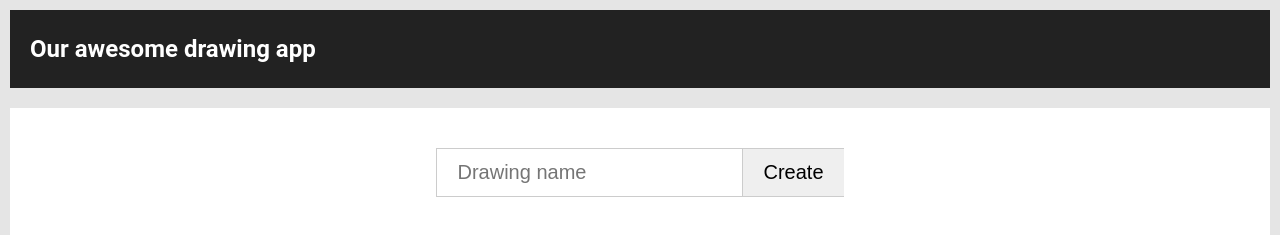
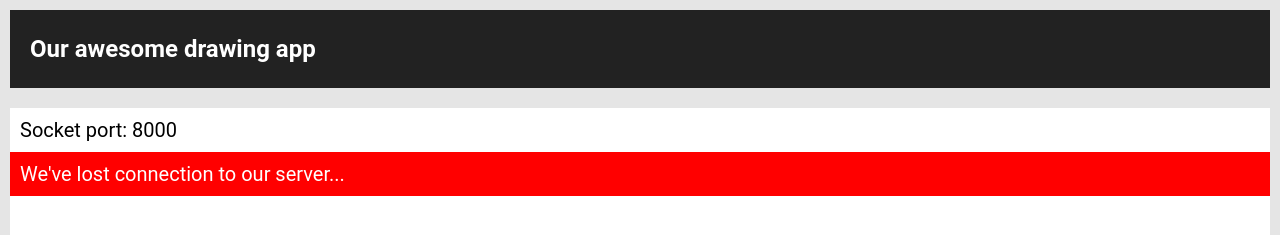
Before and after one commit to renegmed/real-time-reac, a React (Create React App) app in the folder client/: page / in a window 1280 px wide. Shown: the top 235 px of the page. Built offline with nearby package versions, Linux system fonts and the light colour scheme; no server answers.

Commit message:
10 added connection status message

```diff
--- a/client/src/App.js
+++ b/client/src/App.js
@@ -3,6 +3,8 @@ import './App.css';
 import DrawingForm from './DrawingForm';
 import DrawingList from './DrawingList';
 import Drawing from './Drawing';
+import Connection from './Connection';
+
 
 class App extends Component {
   // initialize to null in order to call DrawingForm and DrawingList
@@ -42,6 +44,7 @@ class App extends Component {
         <div className="App-header">
           <h2>Our awesome drawing app</h2>
         </div>
+        <Connection />
         {ctrl}
       </div>
     );
--- /dev/null
+++ b/client/src/Connection.js
@@ -0,0 +1,55 @@
+import React, { Component } from 'react';
+import { subscribeToConnectionEvent } from './api';
+
+class Connection extends Component {
+    state = {
+        connectionState: 'connecting',
+    }
+
+    constructor(props) {
+        super(props);
+        subscribeToConnectionEvent( // pass a callback function with
+            ({                      // param connectionState -'connected', disconnected', 'connecting' & port
+                state: connectionState,
+                port,
+            }) => {                 // function that updates the state
+                this.setState({
+                    connectionState,
+                    port,
+                });
+            }
+        );
+    }
+
+    render() {
+        let content = null;
+
+        if (this.state.connectionState === 'disconnected') {
+            content = (
+                <div className="Connection-error">
+                    We've lost connection to our server...
+                </div>
+            );
+        }
+
+        if (this.state.connectionState === 'connecting') {
+            content = (
+                <div>
+                   Connecting....
+                </div>
+            );
+        }
+
+        return (
+            <div className="Connection">
+                <div className="Connection-port">
+                    Socket port: {this.state.port}
+                </div>
+                {content}
+            </div>
+        );
+    }
+
+}
+
+export default Connection;
--- a/client/src/api.js
+++ b/client/src/api.js
@@ -1,7 +1,13 @@
 import openSocket from 'socket.io-client';
 import Rx from 'rxjs/Rx';
 
-const socket = openSocket('http://localhost:8000');
+// this is a hack, not recommeded
+// search the current location's search attribute, replace ? with ''. if it is not possible, use default 8000 port
+console.log(window.location.search);
+const port = parseInt(window.location.search.replace('?', ''), 10) || 8000;
+console.log(port);
+
+const socket = openSocket(`http://localhost:${port}`);
 
 function subscribeToDrawings(cb) {
     socket.on('drawing', cb);                   // receives 'drawing' topic from server
@@ -32,9 +38,27 @@ function subscribeToDrawingLines(drawingId, cb) {
     socket.emit('subscribeToDrawingLines', drawingId);  // subscribing to drawing lines points
 }
 
+function subscribeToConnectionEvent(cb) {
+    socket.on('connect', () => cb({
+        state: 'connected',
+        port,
+    }));
+
+    socket.on('disconnect', () => cb({
+        state: 'disconnected',
+        port,
+    }));
+
+    socket.on('connect_error', () => cb({
+        state: 'disconnected',
+        port,
+    }));
+}
+
 export {
     createDrawing,
     subscribeToDrawings,
     publishLine,
     subscribeToDrawingLines,
+    subscribeToConnectionEvent,
 };
```
Also changed, not shown: 2 other files (tests, documents, lock files or other folders).
